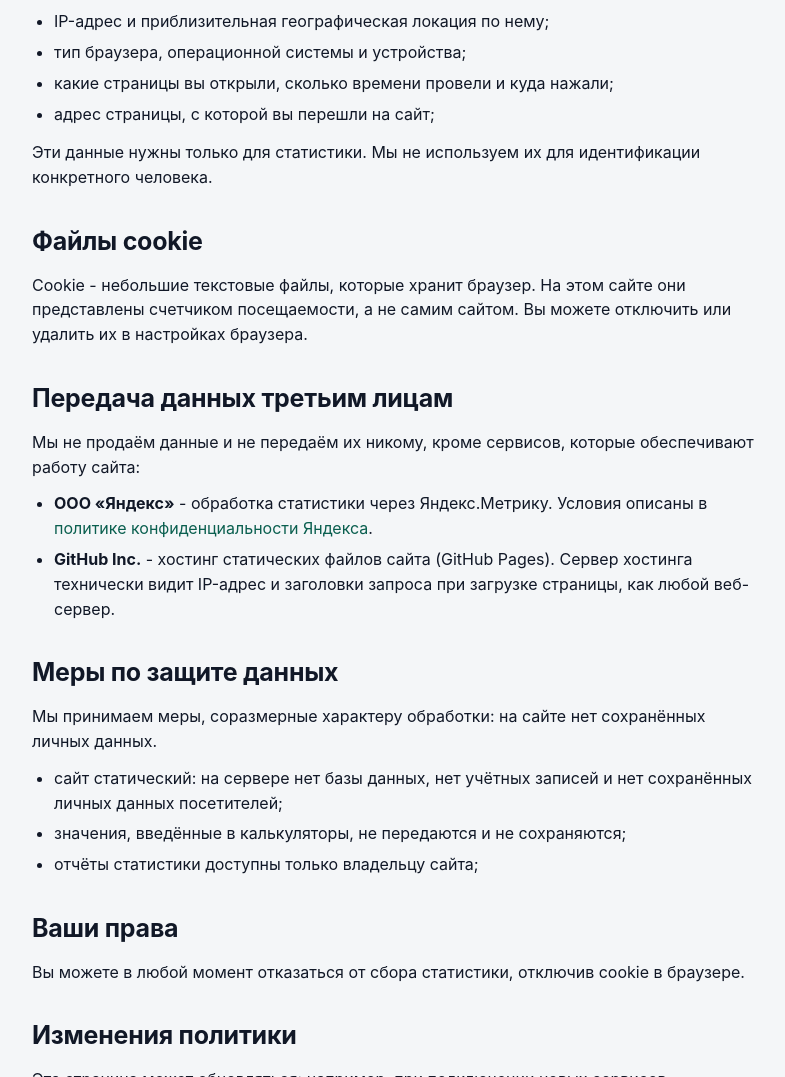
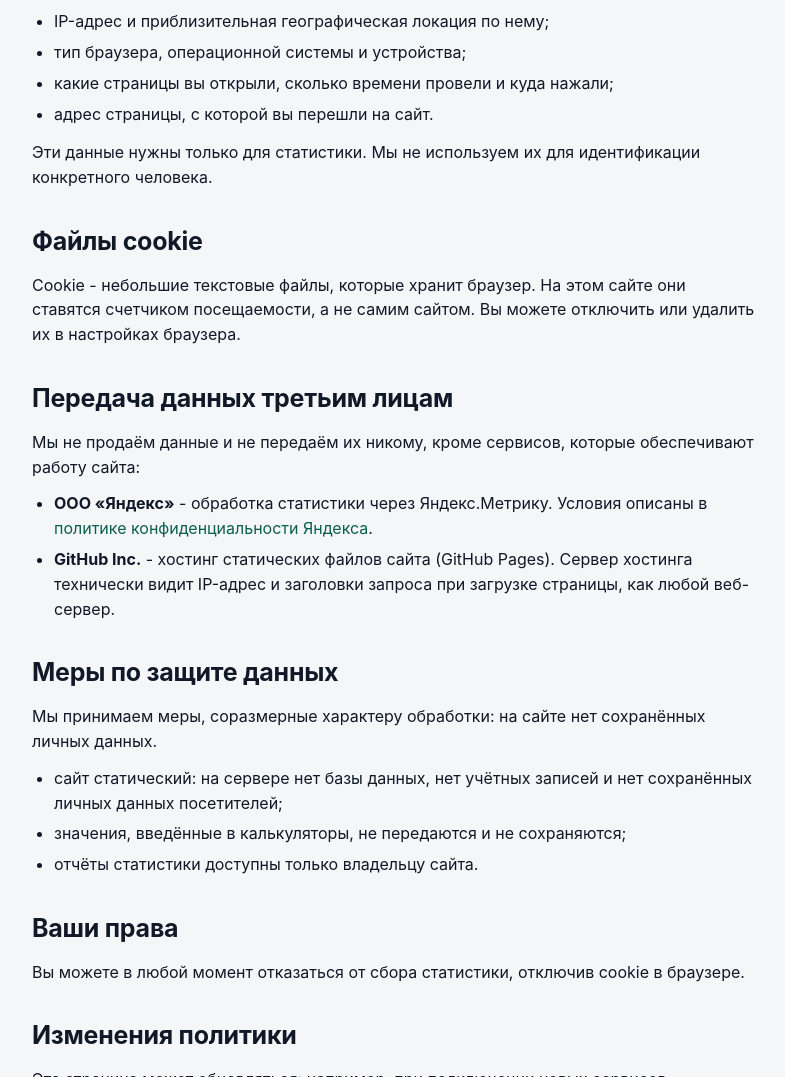
Before and after one commit to DrSmerch-git/stroycalculyator, a plain HTML site: page politika-konfidencialnosti/index.html in a window 1280 px wide. Shown: the part 865-1942 px from the top of the page, without its empty margins (88-873 px from the left). Drawn offline with Linux system fonts and the light colour scheme.

Commit message:
Правки

```diff
--- a/politika-konfidencialnosti/index.html
+++ b/politika-konfidencialnosti/index.html
@@ -81,12 +81,12 @@
       <li>IP-адрес и приблизительная географическая локация по нему;</li>
       <li>тип браузера, операционной системы и устройства;</li>
       <li>какие страницы вы открыли, сколько времени провели и куда нажали;</li>
-      <li>адрес страницы, с которой вы перешли на сайт;</li>
+      <li>адрес страницы, с которой вы перешли на сайт.</li>
     </ul>
     <p>Эти данные нужны только для статистики. Мы не используем их для идентификации конкретного человека.</p>
 
     <h2>Файлы cookie</h2>
-    <p>Cookie - небольшие текстовые файлы, которые хранит браузер. На этом сайте они представлены счетчиком посещаемости, а не самим сайтом. Вы можете отключить или удалить их в настройках браузера.</p>
+    <p>Cookie - небольшие текстовые файлы, которые хранит браузер. На этом сайте они ставятся счетчиком посещаемости, а не самим сайтом. Вы можете отключить или удалить их в настройках браузера.</p>
 
     <h2>Передача данных третьим лицам</h2>
     <p>Мы не продаём данные и не передаём их никому, кроме сервисов, которые обеспечивают работу сайта:</p>
@@ -100,7 +100,7 @@
     <ul>
       <li>сайт статический: на сервере нет базы данных, нет учётных записей и нет сохранённых личных данных посетителей;</li>
       <li>значения, введённые в калькуляторы, не передаются и не сохраняются;</li>
-      <li>отчёты статистики доступны только владельцу сайта;</li>
+      <li>отчёты статистики доступны только владельцу сайта.</li>
     </ul>
 
     <h2>Ваши права</h2>
```
